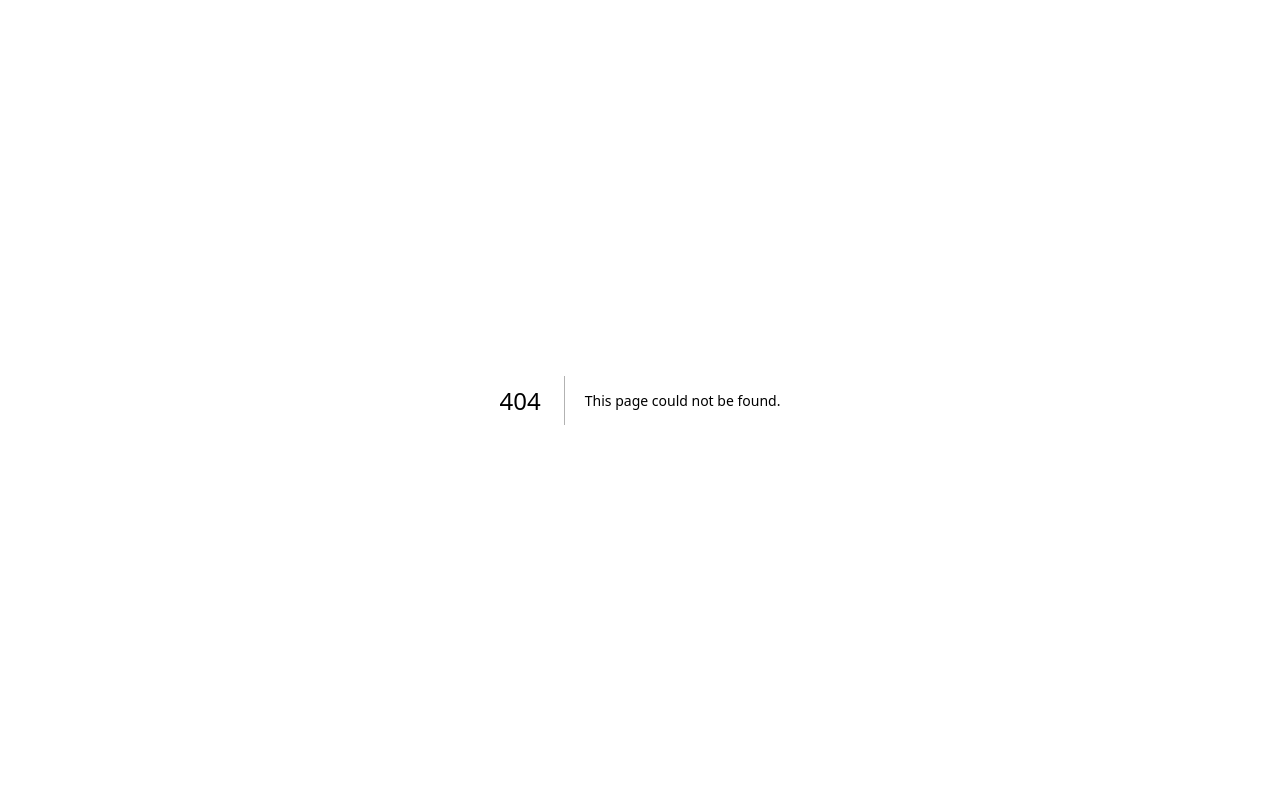
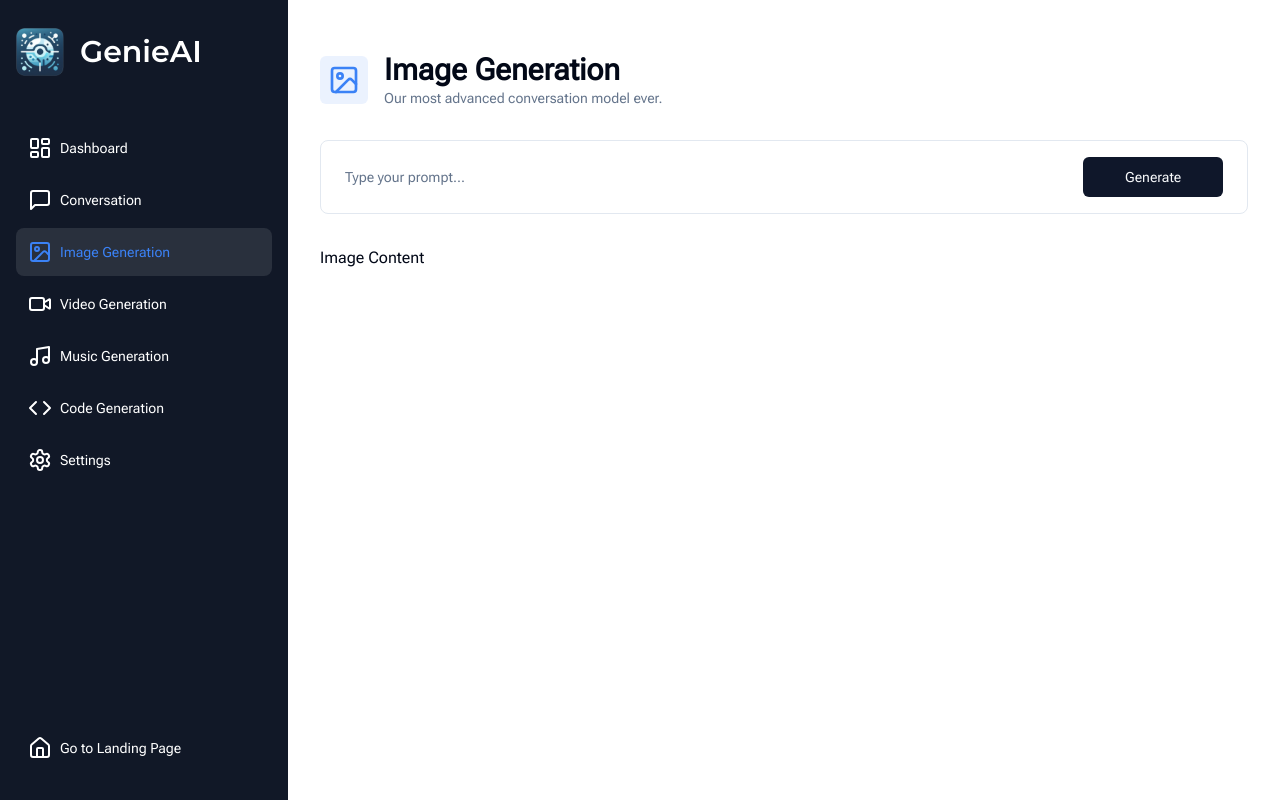
Before and after one commit to ujjawal30/genie-ai, a Next.js app: page /image in a window 1280 px wide. Before the commit this address had no page. Built offline with nearby package versions, Linux system fonts and the light colour scheme.

Commit message:
Defined basic pages layout

```diff
--- /dev/null
+++ b/app/(dashboard)/code/page.tsx
@@ -0,0 +1,27 @@
+"use client";
+
+import PromptForm from "@/components/forms/PromptForm";
+import Header from "@/components/shared/Header";
+import { Code } from "lucide-react";
+import React from "react";
+
+const CodeGenerationPage = () => {
+  const handleSubmit = async (prompt: string): Promise<void> => {
+    console.log("code propmt :>> ", prompt);
+  };
+  return (
+    <div className="px-4 lg:px-8 ">
+      <Header
+        title="Code Generation"
+        description="Our most advanced conversation model ever."
+        icon={Code}
+      />
+
+      <PromptForm placeholder="Type your prompt..." onSubmit={handleSubmit} />
+
+      <div className="mt-8 space-y-2">Code Content</div>
+    </div>
+  );
+};
+
+export default CodeGenerationPage;
--- /dev/null
+++ b/app/(dashboard)/conversation/page.tsx
@@ -0,0 +1,27 @@
+"use client";
+
+import PromptForm from "@/components/forms/PromptForm";
+import Header from "@/components/shared/Header";
+import { MessageSquare } from "lucide-react";
+import React from "react";
+
+const ConversationPage = () => {
+  const handleSubmit = async (prompt: string): Promise<void> => {
+    console.log("propmt :>> ", prompt);
+  };
+  return (
+    <div className="px-4 lg:px-8 ">
+      <Header
+        title="Conversation"
+        description="Our most advanced conversation model ever."
+        icon={MessageSquare}
+      />
+
+      <PromptForm placeholder="Type your prompt..." onSubmit={handleSubmit} />
+
+      <div className="mt-8 space-y-2">Messages Content</div>
+    </div>
+  );
+};
+
+export default ConversationPage;
--- /dev/null
+++ b/app/(dashboard)/image/page.tsx
@@ -0,0 +1,27 @@
+"use client";
+
+import PromptForm from "@/components/forms/PromptForm";
+import Header from "@/components/shared/Header";
+import { Image } from "lucide-react";
+import React from "react";
+
+const ImageGenerationPage = () => {
+  const handleSubmit = async (prompt: string): Promise<void> => {
+    console.log("image propmt :>> ", prompt);
+  };
+  return (
+    <div className="px-4 lg:px-8 ">
+      <Header
+        title="Image Generation"
+        description="Our most advanced conversation model ever."
+        icon={Image}
+      />
+
+      <PromptForm placeholder="Type your prompt..." onSubmit={handleSubmit} />
+
+      <div className="mt-8 space-y-2">Image Content</div>
+    </div>
+  );
+};
+
+export default ImageGenerationPage;
--- /dev/null
+++ b/app/(dashboard)/music/page.tsx
@@ -0,0 +1,27 @@
+"use client";
+
+import PromptForm from "@/components/forms/PromptForm";
+import Header from "@/components/shared/Header";
+import { Music } from "lucide-react";
+import React from "react";
+
+const MusicGenerationPage = () => {
+  const handleSubmit = async (prompt: string): Promise<void> => {
+    console.log("music propmt :>> ", prompt);
+  };
+  return (
+    <div className="px-4 lg:px-8 ">
+      <Header
+        title="Music Generation"
+        description="Our most advanced conversation model ever."
+        icon={Music}
+      />
+
+      <PromptForm placeholder="Type your prompt..." onSubmit={handleSubmit} />
+
+      <div className="mt-8 space-y-2">Music Content</div>
+    </div>
+  );
+};
+
+export default MusicGenerationPage;
--- /dev/null
+++ b/app/(dashboard)/video/page.tsx
@@ -0,0 +1,27 @@
+"use client";
+
+import PromptForm from "@/components/forms/PromptForm";
+import Header from "@/components/shared/Header";
+import { Video } from "lucide-react";
+import React from "react";
+
+const VideoGenerationPage = () => {
+  const handleSubmit = async (prompt: string): Promise<void> => {
+    console.log("video propmt :>> ", prompt);
+  };
+  return (
+    <div className="px-4 lg:px-8 ">
+      <Header
+        title="Video Generation"
+        description="Our most advanced conversation model ever."
+        icon={Video}
+      />
+
+      <PromptForm placeholder="Type your prompt..." onSubmit={handleSubmit} />
+
+      <div className="mt-8 space-y-2">Video Content</div>
+    </div>
+  );
+};
+
+export default VideoGenerationPage;
```
